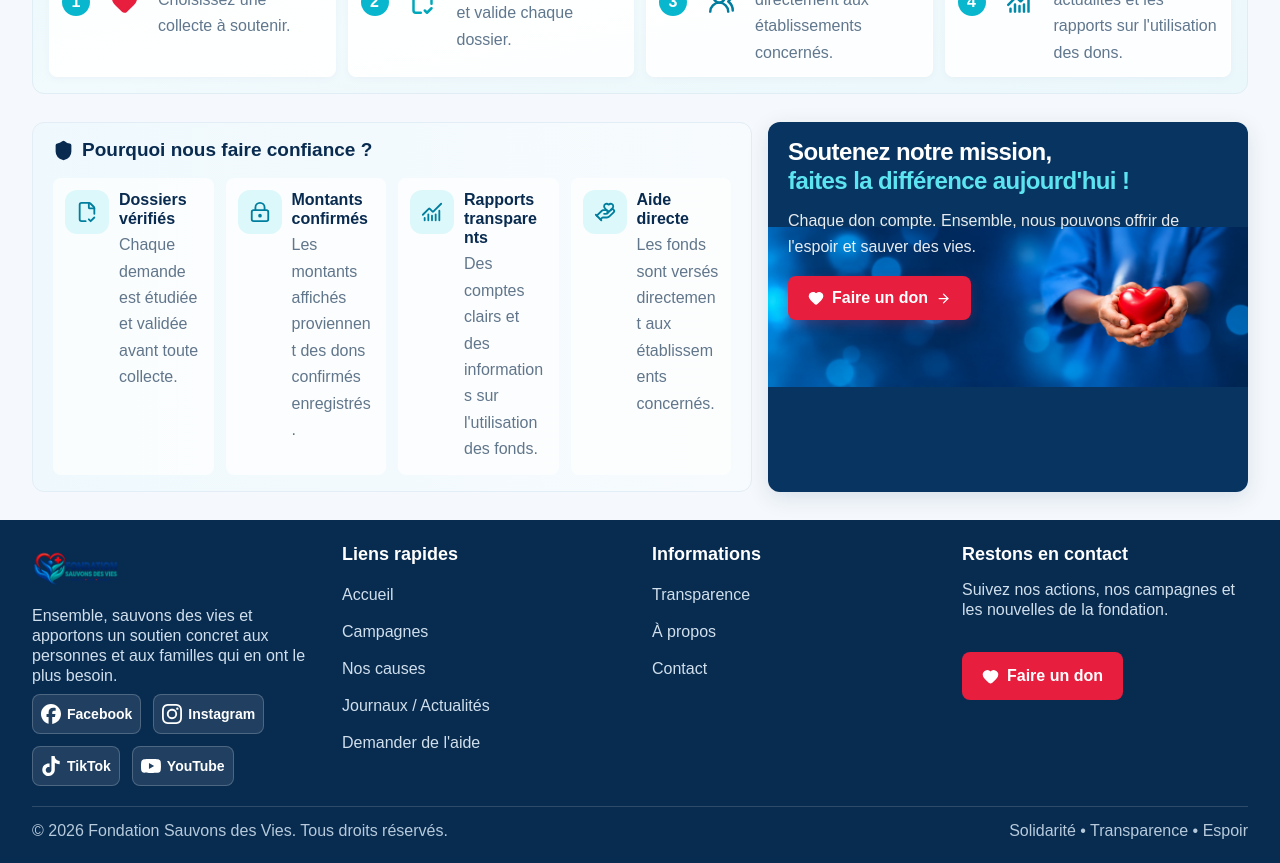
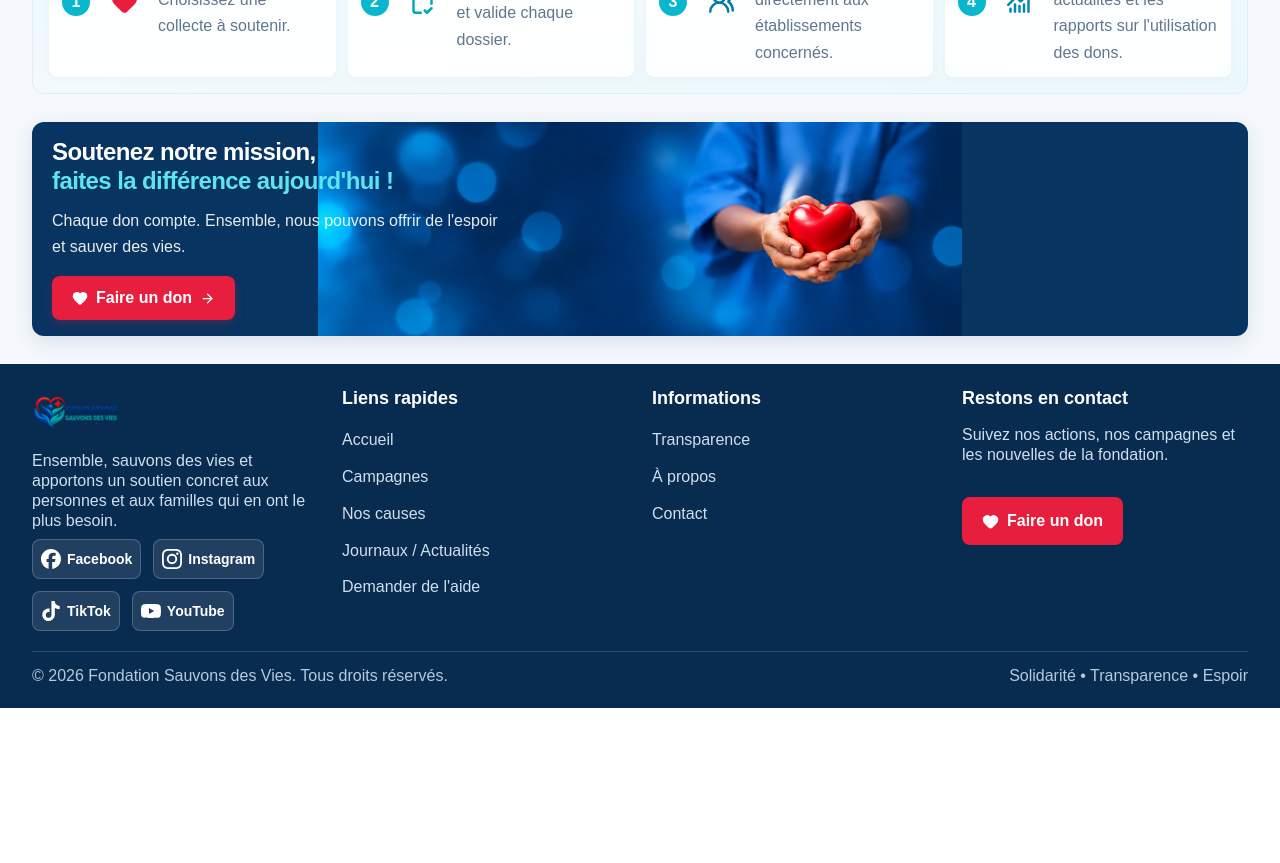
Before and after one commit to sauvonsdesvies/sauvons-des-vies, a Next.js app: page / in a window 1280 px wide. Shown: the part 1120-1983 px from the top of the page. After the commit the page ends 1828 px from the top, so only its background shows below. Built offline with nearby package versions, Linux system fonts and the light colour scheme; no server answers; the database is empty.

Commit message:
Simplifier l accueil en retirant la section confiance

```diff
--- a/src/components/public/home/HomePage.tsx
+++ b/src/components/public/home/HomePage.tsx
@@ -7,7 +7,6 @@ import HomeStats from "./HomeStats";
 import UrgentCampaigns from "./UrgentCampaigns";
 import HowItWorks from "./HowItWorks";
 import HomeNews from "./HomeNews";
-import HomeTrust from "./HomeTrust";
 import HomeDonationBanner from "./HomeDonationBanner";
 
 import type { HomeData } from "@/lib/public/home-types";
@@ -49,10 +48,7 @@ export default function HomePage({
           <HomeNews news={data.news} localized carousel limit={6} />
         </div>
         <HowItWorks />
-        <div className="grid min-w-0 items-stretch gap-4 xl:grid-cols-[minmax(0,1.5fr)_minmax(0,1fr)]">
-          <HomeTrust />
-          <HomeDonationBanner />
-        </div>
+        <HomeDonationBanner />
       </div>
     </div>
   );
```
